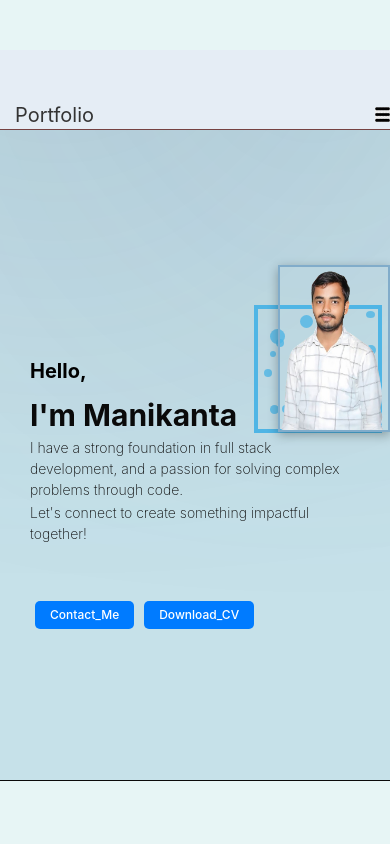
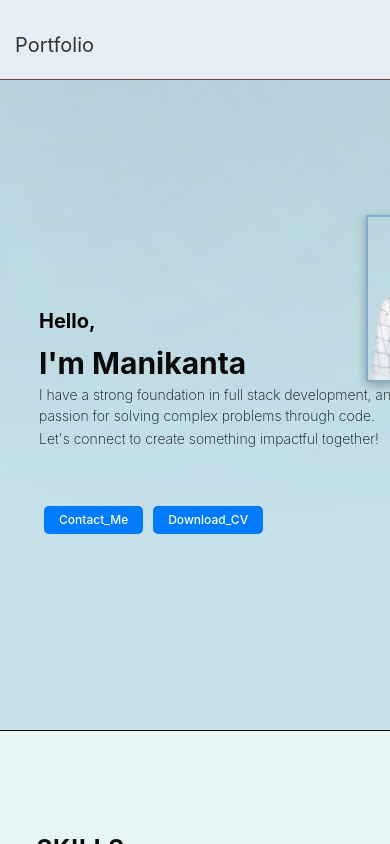
Before and after one commit to manikanta9275/portfolio, a React (Vite) app: page / in a window 390 px wide. Built offline with nearby package versions, Linux system fonts and the light colour scheme.

Commit message:
Your commit message here

```diff
--- a/src/components/Experience/Experience.module.css
+++ b/src/components/Experience/Experience.module.css
@@ -92,7 +92,7 @@
 
 @media (max-width: 480px) {
   .container{
-    margin-bottom: -50%;
+    margin-bottom: -30%;
     width: 100%;
   }
   .title {
--- a/src/components/Navbar/Navbar.module.css
+++ b/src/components/Navbar/Navbar.module.css
@@ -123,10 +123,10 @@
 
 @media (max-width: 480px) {
   .navbar {
+    margin-top: 0px;
     height: 80px;
     padding-left: 10px;
     padding-right: 10px;
-    padding-top: 50px;
   }
 
   .title {
--- a/src/components/Projects/Projects.module.css
+++ b/src/components/Projects/Projects.module.css
@@ -118,13 +118,14 @@
   }
   .projects {
     margin-top: 100px;
-    padding-bottom: 100px;
+    padding-bottom: 250px;
   }
   .projects > div {
     margin-top: -75px;
     width: 100%; /* Full width for project cards */
     height: auto; /* Auto height */
-    margin-bottom: 100px;
+    /* margin-bottom: 100px; */
+    margin-right: 120px;
 
   }
 }
```
